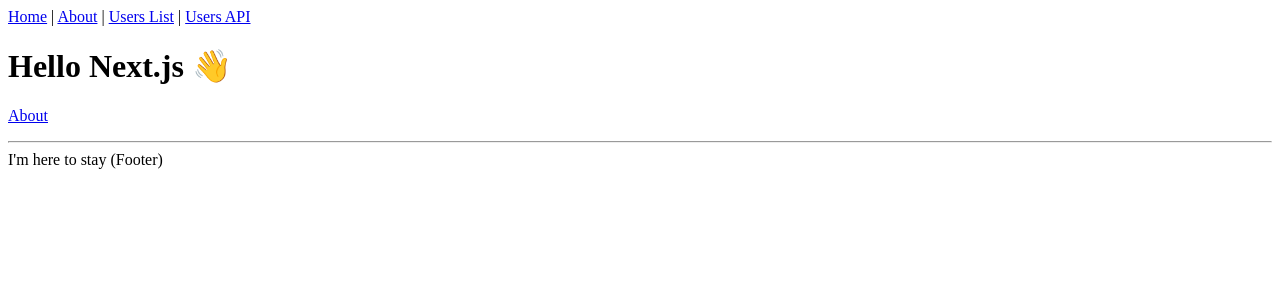
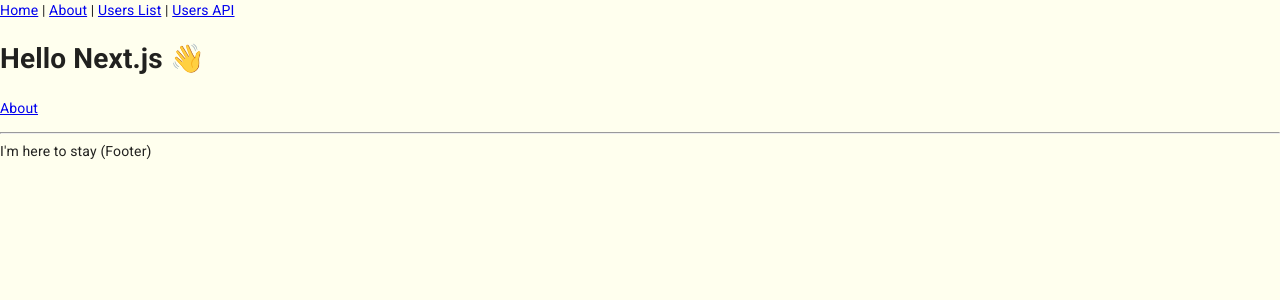
Before and after one commit to moneyan9/fz5050-tutorial-10-to-18, a Next.js app: page / in a window 1280 px wide. Shown: the top 300 px of the page. Built offline with nearby package versions, Linux system fonts and the light colour scheme.

Commit message:
tutorial13 finished

```diff
--- /dev/null
+++ b/pages/_app.tsx
@@ -0,0 +1,32 @@
+import React from 'react';
+import Head from 'next/head';
+import { AppProps } from 'next/app';
+import { ThemeProvider } from '@material-ui/core/styles';
+import CssBaseline from '@material-ui/core/CssBaseline';
+import theme from '../theme'; //ここにグローバルCSSを定義
+
+export default function MyApp(props: AppProps) {
+    const { Component, pageProps } = props;
+
+    React.useEffect(() => {
+        // Remove the server-side injected CSS.
+        const jssStyles = document.querySelector('#jss-server-side');
+        if (jssStyles) {
+            jssStyles.parentElement!.removeChild(jssStyles);
+        }
+    }, []);
+
+    return (
+        <React.Fragment>
+            <Head>
+                <title>My page</title>
+                <meta name="viewport" content="minimum-scale=1, initial-scale=1, width=device-width" />
+            </Head>
+            <ThemeProvider theme={theme}>
+                {/* CssBaseline kickstart an elegant, consistent, and simple baseline to build upon. */}
+                <CssBaseline />
+                <Component {...pageProps} />
+            </ThemeProvider>
+        </React.Fragment>
+    );
+}
--- /dev/null
+++ b/pages/_document.tsx
@@ -0,0 +1,68 @@
+import React from 'react';
+import Document, { Html, Head, Main, NextScript } from 'next/document';
+import { ServerStyleSheets } from '@material-ui/core/styles';
+import theme from '../theme';//ここにグローバルCSSを定義
+
+export default class MyDocument extends Document {
+    render() {
+        return (
+            <Html lang="en">
+                <Head>
+                    {/* PWA primary color */}
+                    <meta name="theme-color" content={theme.palette.primary.main} />
+                    <link
+                        rel="stylesheet"
+                        href="https://fonts.googleapis.com/css?family=Roboto:300,400,500,700&display=swap"
+                    />
+                </Head>
+                <body>
+                    <Main />
+                    <NextScript />
+                </body>
+            </Html>
+        );
+    }
+}
+
+// `getInitialProps` belongs to `_document` (instead of `_app`),
+// it's compatible with server-side generation (SSG).
+MyDocument.getInitialProps = async (ctx) => {
+    // Resolution order
+    //
+    // On the server:
+    // 1. app.getInitialProps
+    // 2. page.getInitialProps
+    // 3. document.getInitialProps
+    // 4. app.render
+    // 5. page.render
+    // 6. document.render
+    //
+    // On the server with error:
+    // 1. document.getInitialProps
+    // 2. app.render
+    // 3. page.render
+    // 4. document.render
+    //
+    // On the client
+    // 1. app.getInitialProps
+    // 2. page.getInitialProps
+    // 3. app.render
+    // 4. page.render
+
+    // Render app and page and get the context of the page with collected side effects.
+    const sheets = new ServerStyleSheets();
+    const originalRenderPage = ctx.renderPage;
+
+    ctx.renderPage = () =>
+        originalRenderPage({
+            enhanceApp: (App) => (props) => sheets.collect(<App {...props} />),
+        });
+
+    const initialProps = await Document.getInitialProps(ctx);
+
+    return {
+        ...initialProps,
+        // Styles fragment is rendered after the app and page rendering finish.
+        styles: [...React.Children.toArray(initialProps.styles), sheets.getStyleElement()],
+    };
+};
--- /dev/null
+++ b/theme.tsx
@@ -0,0 +1,22 @@
+import { createMuiTheme } from '@material-ui/core/styles';
+import red from '@material-ui/core/colors/red';
+
+// Create a theme instance.
+const theme = createMuiTheme({
+    palette: {
+        primary: {
+            main: '#556cd6',
+        },
+        secondary: {
+            main: '#19857b',
+        },
+        error: {
+            main: red.A400,
+        },
+        background: {
+            default: '#ffe',
+        },
+    },
+});
+
+export default theme;
```
